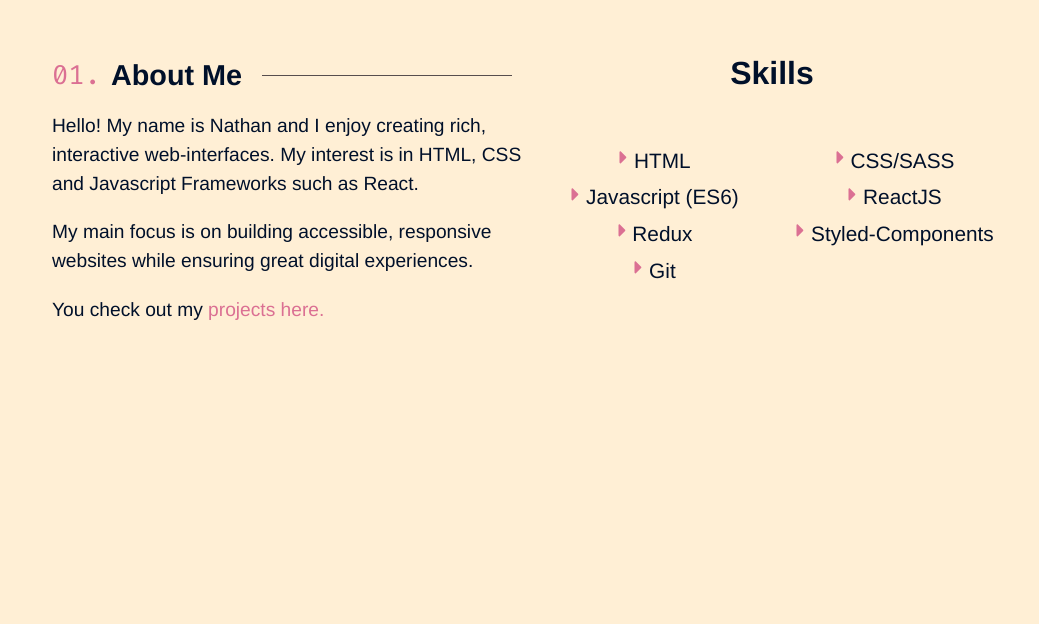
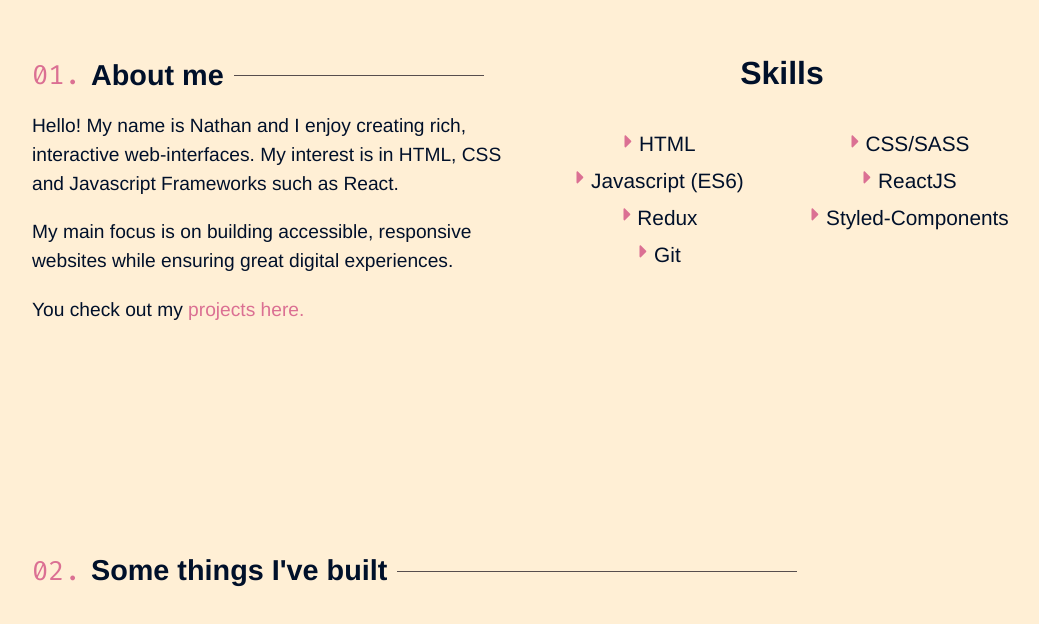
Before and after one commit to Kappaed/portfolio-website, a React (Create React App) app: page / in a window 1280 px wide. Shown: the part 748-1372 px from the top of the page, without its empty margins (108-1147 px from the left). Before the commit the page ends 1093 px from the top, so only its background shows below. Built offline with nearby package versions, Linux system fonts and the light colour scheme.

Commit message:
started projects section

```diff
--- a/src/App.js
+++ b/src/App.js
@@ -2,6 +2,7 @@ import "./App.css";
 import Header from "./components/header/Header";
 import Main from "./components/main/Main";
 import About from "./components/about/About";
+import Projects from "./components/projects/Projects";
 
 function App() {
   return (
@@ -9,6 +10,7 @@ function App() {
       <Header />
       <Main />
       <About />
+      <Projects />
     </>
   );
 }
--- a/src/components/about/About.js
+++ b/src/components/about/About.js
@@ -2,9 +2,10 @@ import styled from "styled-components";
 import Container from "../shared/Container";
 import AboutIntroText from "./AboutIntroText";
 import AboutSkills from "./AboutSkills";
+import StyledHeading from "../shared/StyledHeading";
+import SectionHeader from "../shared/SectionHeader";
 
-const AboutContainer = styled(Container)`
-  padding: 0 20px;
+const FlexWrapper = styled.div`
   display: flex;
   align-items: stretch;
 `;
@@ -13,9 +14,19 @@ const AboutColumn = styled.div`
   width: 50%;
 `;
 
+const SkillsHeader = styled(StyledHeading)`
+  width: 50%;
+  text-align: center;
+`;
+
 const About = () => {
   return (
-    <AboutContainer>
+    <Container>
+      <FlexWrapper>
+        <SectionHeader index="1">About me</SectionHeader>
+        <SkillsHeader>Skills</SkillsHeader>
+      </FlexWrapper>
+      <FlexWrapper>
         <AboutColumn>
           <AboutIntroText />
         </AboutColumn>
@@ -32,7 +43,8 @@ const About = () => {
             ]}
           />
         </AboutColumn>
-    </AboutContainer>
+      </FlexWrapper>
+    </Container>
   );
 };
 
--- a/src/components/about/AboutIntroText.js
+++ b/src/components/about/AboutIntroText.js
@@ -1,6 +1,3 @@
-import StyledHeading from "../shared/StyledHeading";
-import SecondaryText from "../shared/SecondaryText";
-import SectionHeader from "../shared/SectionHeader";
 import StyledLink from "../shared/StyledLink";
 import styled from "styled-components";
 
@@ -12,11 +9,6 @@ const AboutText = styled.p`
 const AboutIntroText = () => {
   return (
     <>
-      <SectionHeader>
-        <SecondaryText>01. </SecondaryText>
-        <div style={{ marginRight: "10px" }} />
-        <StyledHeading size="1.8rem">About Me</StyledHeading>
-      </SectionHeader>
       <AboutText>
         Hello! My name is Nathan and I enjoy creating rich, interactive
         web-interfaces. My interest is in HTML, CSS and Javascript Frameworks
--- a/src/components/about/AboutSkills.js
+++ b/src/components/about/AboutSkills.js
@@ -10,13 +10,9 @@ const Wrapper = styled.div`
   justify-content: center;
 `;
 
-const ActionHeading = styled(StyledHeading)`
-  text-align: center;
-`;
 const AboutSkills = (props) => {
   return (
     <>
-      <ActionHeading>Skills</ActionHeading>
       <Wrapper>
         <div>
           {props.skills.map((skill) => (
--- /dev/null
+++ b/src/components/projects/Projects.js
@@ -0,0 +1,20 @@
+import SectionHeader from "../shared/SectionHeader";
+import Container from "../shared/Container";
+import SecondaryText from "../shared/SecondaryText";
+import styled from "styled-components";
+
+const ProjectsContainer = styled(Container)`
+  margin: 200px auto;
+`;
+
+const Projects = () => {
+  return (
+    <ProjectsContainer>
+      <SectionHeader index="2" width="80%">
+        Some things I've built
+      </SectionHeader>
+    </ProjectsContainer>
+  );
+};
+
+export default Projects;
--- a/src/components/shared/SectionHeader.js
+++ b/src/components/shared/SectionHeader.js
@@ -1,25 +1,30 @@
 import styled from "styled-components";
+import SecondaryText from "./SecondaryText";
+import StyledHeading from "./StyledHeading";
+
 const Divider = styled.div`
-  /* width: 60%; */
+  width: 50%;
   height: 1px;
   display: block;
-  width: 250px;
   max-width: 100%;
-  margin: 0 auto;
+  margin-right: auto;
   /* margin-left: 20px; */
   background: var(--tertiary-font-color);
 `;
 
 const Wrapper = styled.div`
+  width: ${(props) => (props.width ? props.width : "50%")};
   display: flex;
   align-items: center;
-  width: 100%;
   font-size: 1.7rem;
 `;
 const SectionHeader = (props) => {
   return (
-    <Wrapper>
-      {props.children}
+    <Wrapper width={props.width}>
+      <SecondaryText> {`0${props.index}.`} </SecondaryText>
+      <div style={{ marginRight: "10px" }} />
+      <StyledHeading size="1.8rem">{props.children}</StyledHeading>
+      <div style={{ marginRight: "10px" }} />
       <Divider />
     </Wrapper>
   );
```
Lines whose indentation alone changed are shown as unchanged.
